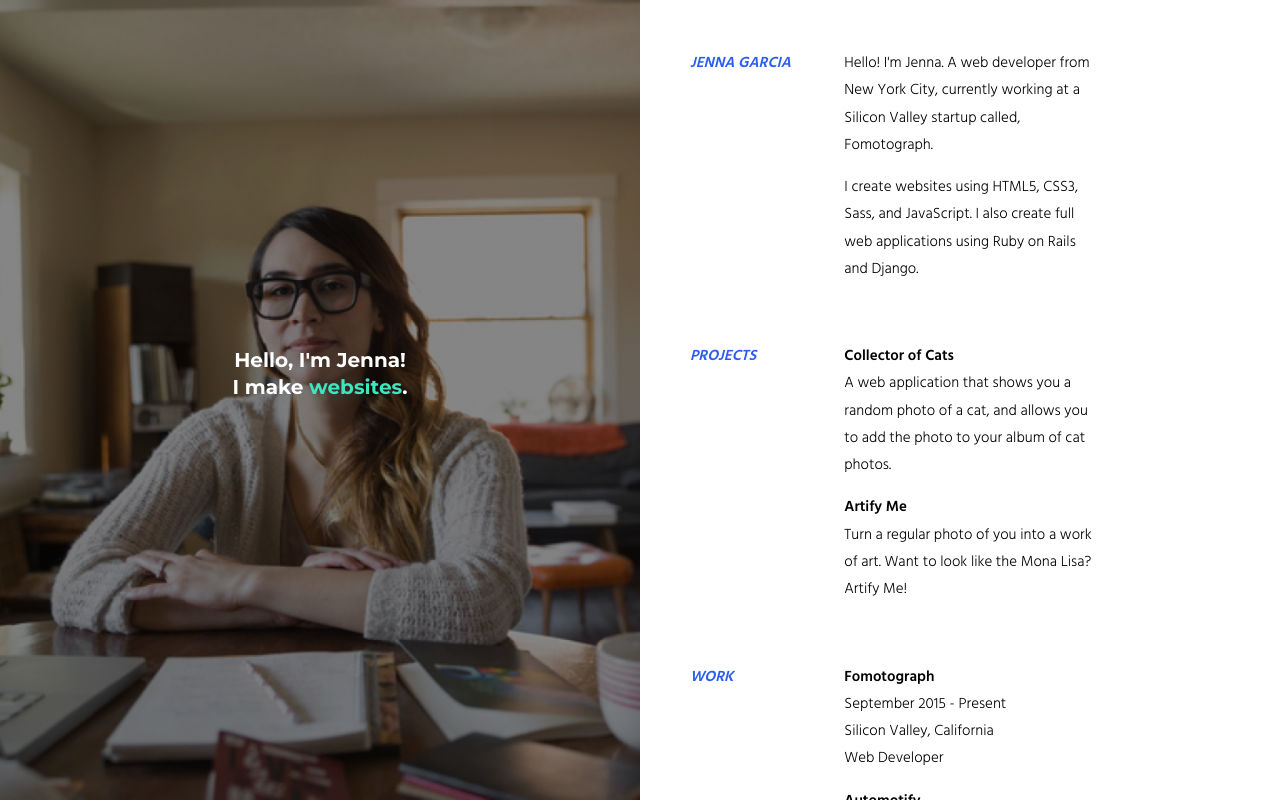
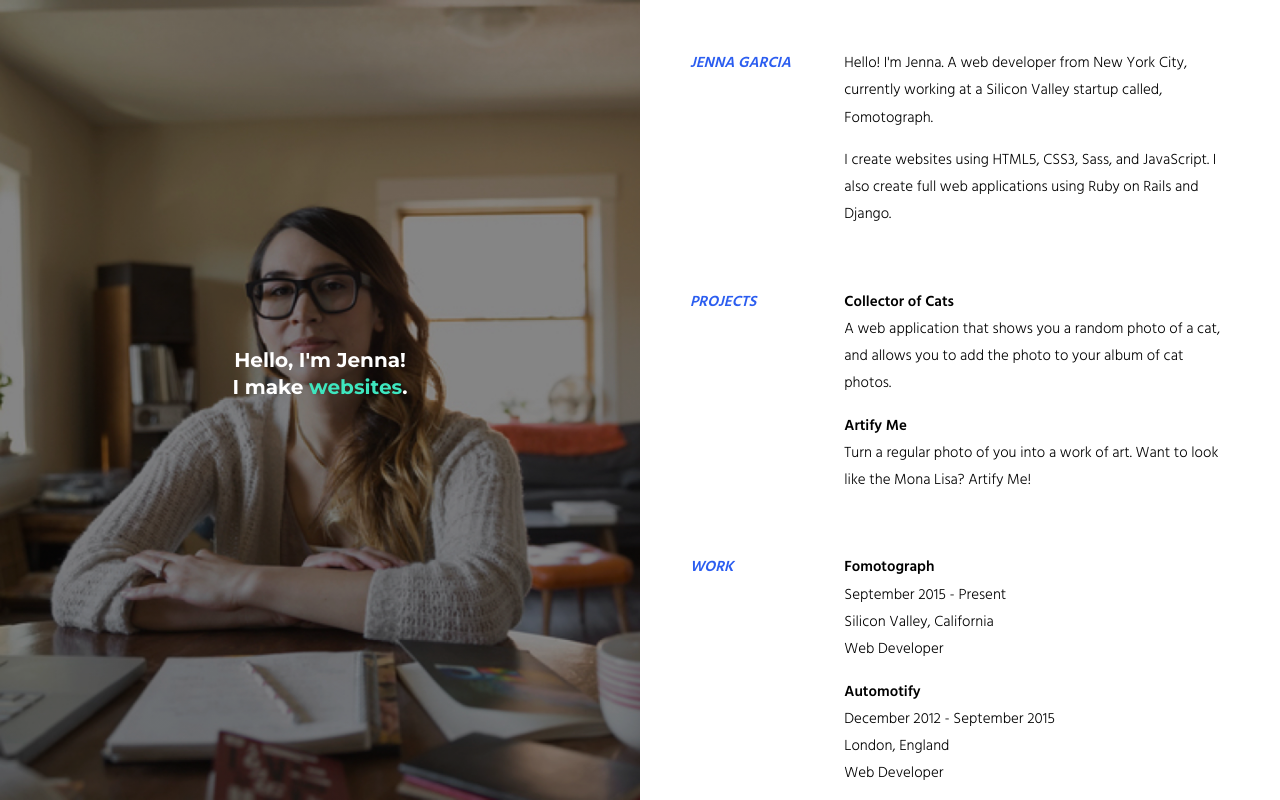
Before and after one commit to StamatisDeli/Responsive-Portfolio.github.io, a plain HTML site: page index.html in a window 1280 px wide. Drawn offline with Linux system fonts and the light colour scheme.

Commit message:
commit 3

```diff
--- a/css/styles.css
+++ b/css/styles.css
@@ -92,7 +92,7 @@ em {
     margin-top: 0;
 }
 .sidebar {
-    width: 40%;
+    width: 100%;
 }
 .main {
     width: 100%;
@@ -122,7 +122,9 @@ em {
        flex-direction: row;
     }
     .main {
-        width: 90%;
-        padding-right: 25%;
+        width: 100%;
     }
+    .sidebar {
+    width: 40%;
 }
+}
```
